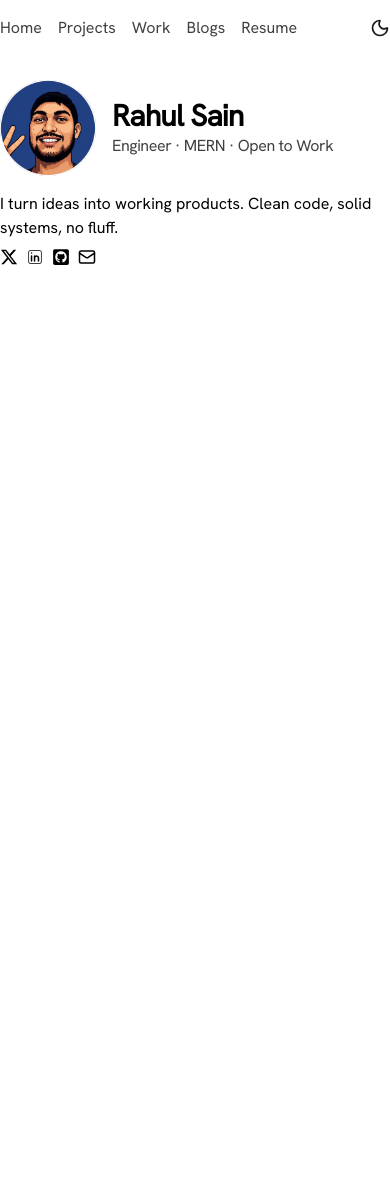
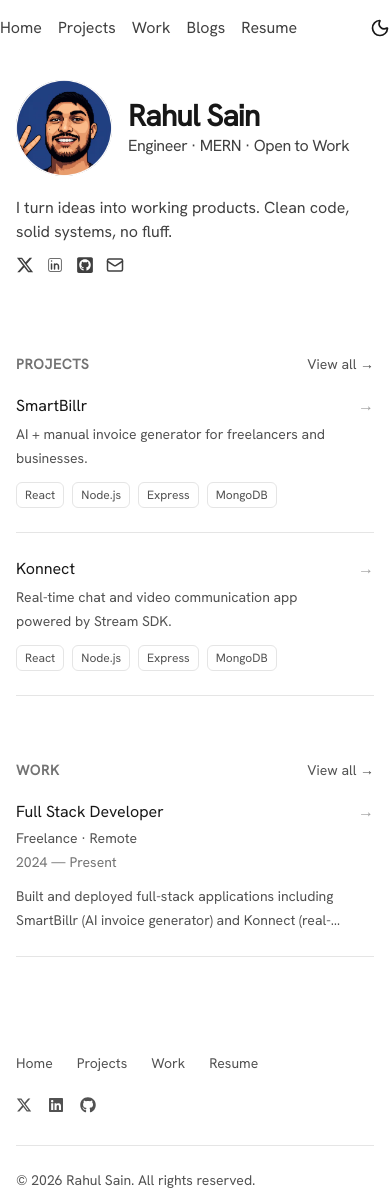
Before and after one commit to Anos714/Anos_Portfolio, a React (Vite) app in the folder portfolio/: page / in a window 390 px wide. Before the commit the page ends 844 px from the top, so only its background shows below. Built offline with nearby package versions, Linux system fonts and the light colour scheme.

Commit message:
refactor:refactor all the route pages

```diff
--- a/portfolio/src/App.tsx
+++ b/portfolio/src/App.tsx
@@ -19,7 +19,7 @@ const App = () => {
           }
         />
         <Route
-          path="/experience"
+          path="/work"
           element={
             <Layout>
               <Experience />
--- a/portfolio/src/components/footer/Footer.tsx
+++ b/portfolio/src/components/footer/Footer.tsx
@@ -1,6 +1,76 @@
+import { FaGithub, FaLinkedin } from "react-icons/fa";
+import { FaXTwitter } from "react-icons/fa6";
+
 const Footer = () => {
   return (
-    <div>Footer</div>
-  )
-}
-export default Footer
+    <footer className="mt-24 w-full">
+      <div className="mx-auto max-w-5xl px-4">
+        {/* TOP LINKS */}
+        <div className="flex flex-col gap-6 sm:flex-row sm:items-center sm:justify-between">
+          {/* NAV LINKS */}
+          <div className="flex gap-6 text-sm text-neutral-600 dark:text-neutral-400">
+            <a
+              href="/"
+              className="hover:text-neutral-900 dark:hover:text-neutral-100"
+            >
+              Home
+            </a>
+            <a
+              href="/projects"
+              className="hover:text-neutral-900 dark:hover:text-neutral-100"
+            >
+              Projects
+            </a>
+            <a
+              href="/experience"
+              className="hover:text-neutral-900 dark:hover:text-neutral-100"
+            >
+              Work
+            </a>
+            <a
+              href="/resume"
+              className="hover:text-neutral-900 dark:hover:text-neutral-100"
+            >
+              Resume
+            </a>
+          </div>
+
+          {/* SOCIAL LINKS */}
+          <div className="flex items-center gap-4 text-neutral-600 dark:text-neutral-400">
+            <a
+              href="#"
+              target="_blank"
+              className="hover:text-neutral-900 dark:hover:text-neutral-100"
+            >
+              <FaXTwitter />
+            </a>
+            <a
+              href="#"
+              target="_blank"
+              className="hover:text-neutral-900 dark:hover:text-neutral-100"
+            >
+              <FaLinkedin />
+            </a>
+            <a
+              href="#"
+              target="_blank"
+              className="hover:text-neutral-900 dark:hover:text-neutral-100"
+            >
+              <FaGithub />
+            </a>
+          </div>
+        </div>
+
+        {/* DIVIDER */}
+        <div className="mt-8 border-t border-neutral-200 dark:border-neutral-800" />
+
+        {/* BOTTOM TEXT */}
+        <div className="mt-6 text-sm text-neutral-600 dark:text-neutral-400">
+          {`© ${new Date().getFullYear()} Rahul Sain. All rights reserved.`}
+        </div>
+      </div>
+    </footer>
+  );
+};
+
+export default Footer;
--- a/portfolio/src/pages/Home.tsx
+++ b/portfolio/src/pages/Home.tsx
@@ -4,47 +4,72 @@ import { CiLinkedin } from "react-icons/ci";
 import { FaGithubSquare } from "react-icons/fa";
 import { LuMail } from "react-icons/lu";
 import { Tooltip } from "react-tooltip";
-import Projects from "./Projects";
-import Experience from "./Experience";
+import Footer from "../components/footer/Footer";
+import { Link } from "react-router";
+import { projects } from "../data/project";
+import { experience } from "../data/experience";
 
 const Home = () => {
   const social = [
-    { label: "X", href: "#", icon: <FaXTwitter /> },
-    { label: "LinkedIn", href: "#", icon: <CiLinkedin /> },
-    { label: "Github", href: "#", icon: <FaGithubSquare /> },
-    { label: "Email", href: "#", icon: <LuMail /> },
+    {
+      label: "X",
+      href: "https://x.com/RahulSain714",
+      icon: <FaXTwitter />,
+    },
+    {
+      label: "LinkedIn",
+      href: "https://www.linkedin.com/in/rahulxcode/",
+      icon: <CiLinkedin />,
+    },
+    {
+      label: "Github",
+      href: "https://github.com/Anos714",
+      icon: <FaGithubSquare />,
+    },
+    {
+      label: "Email",
+      href: "mailto:sainrahul374@gmail.com",
+      icon: <LuMail />,
+    },
   ];
+
   return (
-    <div className="size-full">
+    <div className="min-h-screen w-full">
       <Navbar />
-      <div className="mt-10">
-        <div className="flex flex-col justify-center gap-4">
+
+      <main className="mx-auto mt-10 w-full max-w-5xl px-4">
+        {/* HERO */}
+        <section className="flex flex-col gap-5">
           <div className="flex items-center gap-4">
             <img
-              className="size-24 rounded-full"
-              src="rahul_pfp.avif"
-              alt="profile_pic"
+              className="size-24 rounded-full object-cover"
+              src="/rahul_pfp.avif"
+              alt="Rahul Sain"
             />
+
             <div>
-              <h1 className="text-3xl font-extrabold tracking-tight">
+              <h1 className="text-3xl font-extrabold tracking-tight text-neutral-900 dark:text-neutral-100">
                 Rahul Sain
               </h1>
-              <p className="text-base tracking-tight text-neutral-700">
+              <p className="text-base tracking-tight text-neutral-700 dark:text-neutral-400">
                 Engineer · MERN · Open to Work
               </p>
             </div>
           </div>
-          <div className="flex flex-col gap-2">
-            <p>
+
+          <div className="flex flex-col gap-3">
+            <p className="max-w-2xl text-neutral-700 dark:text-neutral-300">
               I turn ideas into working products. Clean code, solid systems, no
               fluff.
             </p>
-            <div className="flex gap-2">
-              {social.map((item, _) => (
+
+            <div className="flex gap-3">
+              {social.map((item) => (
                 <a
-                  className="text-lg"
                   key={item.label}
                   href={item.href}
+                  target="_blank"
+                  className="text-lg text-neutral-700 transition hover:text-neutral-950 dark:text-neutral-400 dark:hover:text-neutral-100"
                   data-tooltip-id="social-tooltip"
                   data-tooltip-content={item.label}
                 >
@@ -53,11 +78,117 @@ const Home = () => {
               ))}
             </div>
           </div>
-        </div>
-      </div>
+        </section>
+
+        {/* PROJECTS + WORK */}
+        <section className="mt-20 space-y-16">
+          {/* PROJECTS */}
+          <div>
+            <div className="mb-5 flex items-center justify-between">
+              <h2 className="text-sm font-semibold tracking-wider text-neutral-500 uppercase dark:text-neutral-400">
+                Projects
+              </h2>
+
+              <Link
+                to="/projects"
+                className="text-sm text-neutral-600 transition hover:text-neutral-900 dark:text-neutral-400 dark:hover:text-neutral-100"
+              >
+                View all →
+              </Link>
+            </div>
+
+            <div className="space-y-6">
+              {projects.slice(0, 2).map((item) => (
+                <Link
+                  key={item.title}
+                  to="/projects"
+                  className="group block border-b border-neutral-200 pb-6 dark:border-neutral-800"
+                >
+                  <div className="flex items-start justify-between gap-4">
+                    <div>
+                      <h3 className="text-base font-medium text-neutral-900 group-hover:underline group-hover:underline-offset-4 dark:text-neutral-100">
+                        {item.title}
+                      </h3>
+
+                      <p className="mt-1 text-sm leading-6 text-neutral-600 dark:text-neutral-400">
+                        {item.subheading}
+                      </p>
+
+                      <div className="mt-3 flex flex-wrap gap-2">
+                        {item.techStack.slice(0, 4).map((tech) => (
+                          <span
+                            key={tech}
+                            className="rounded-md border border-neutral-200 px-2 py-1 text-xs text-neutral-600 dark:border-neutral-800 dark:text-neutral-400"
+                          >
+                            {tech}
+                          </span>
+                        ))}
+                      </div>
+                    </div>
+
+                    <span className="text-neutral-400 transition group-hover:translate-x-1 group-hover:text-neutral-900 dark:group-hover:text-neutral-100">
+                      →
+                    </span>
+                  </div>
+                </Link>
+              ))}
+            </div>
+          </div>
+
+          {/* WORK */}
+          <div>
+            <div className="mb-5 flex items-center justify-between">
+              <h2 className="text-sm font-semibold tracking-wider text-neutral-500 uppercase dark:text-neutral-400">
+                Work
+              </h2>
+
+              <Link
+                to="/experience"
+                className="text-sm text-neutral-600 transition hover:text-neutral-900 dark:text-neutral-400 dark:hover:text-neutral-100"
+              >
+                View all →
+              </Link>
+            </div>
+
+            <div className="space-y-6">
+              {experience.slice(0, 1).map((item) => (
+                <Link
+                  key={item.role}
+                  to="/experience"
+                  className="group block border-b border-neutral-200 pb-6 dark:border-neutral-800"
+                >
+                  <div className="flex items-start justify-between gap-4">
+                    <div>
+                      <h3 className="text-base font-medium text-neutral-900 group-hover:underline group-hover:underline-offset-4 dark:text-neutral-100">
+                        {item.role}
+                      </h3>
+
+                      <p className="mt-1 text-sm text-neutral-600 dark:text-neutral-400">
+                        {item.company} · {item.location}
+                      </p>
+
+                      <p className="mt-1 text-sm text-neutral-500">
+                        {item.duration}
+                      </p>
+
+                      <p className="mt-3 line-clamp-2 text-sm leading-6 text-neutral-600 dark:text-neutral-400">
+                        {item.description[0]}
+                      </p>
+                    </div>
+
+                    <span className="text-neutral-400 transition group-hover:translate-x-1 group-hover:text-neutral-900 dark:group-hover:text-neutral-100">
+                      →
+                    </span>
+                  </div>
+                </Link>
+              ))}
+            </div>
+          </div>
+        </section>
+      </main>
+
       <Tooltip id="social-tooltip" />
-      {/* <Projects /> */}
-      {/* <Experience /> */}
+      <Footer />
     </div>
   );
 };
--- a/portfolio/src/pages/Resume.tsx
+++ b/portfolio/src/pages/Resume.tsx
@@ -1,7 +1,7 @@
 import Navbar from "../components/navbar/Navbar";
 
 const Resume = () => {
-  const resumeUrl = "rahul_resume.pdf";
+  const resumeUrl = "/resume/rahul_resume.pdf";
 
   return (
     <div className="min-h-screen w-full">
```
Also changed, not shown: portfolio/src/pages/Experience.tsx (+12 -7 lines), portfolio/src/pages/Projects.tsx (+23 -12 lines), 2 other files (tests, documents, lock files or other folders).
